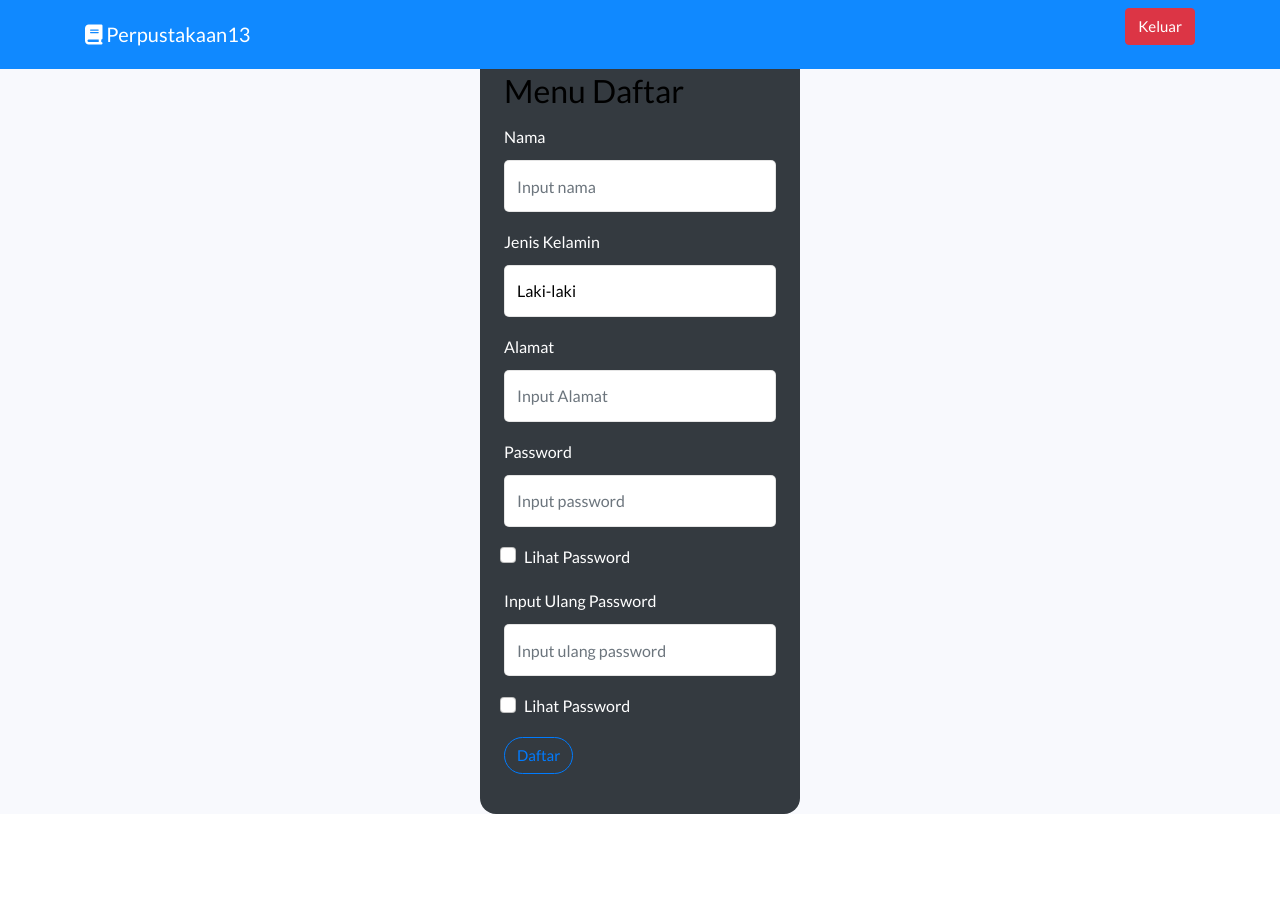
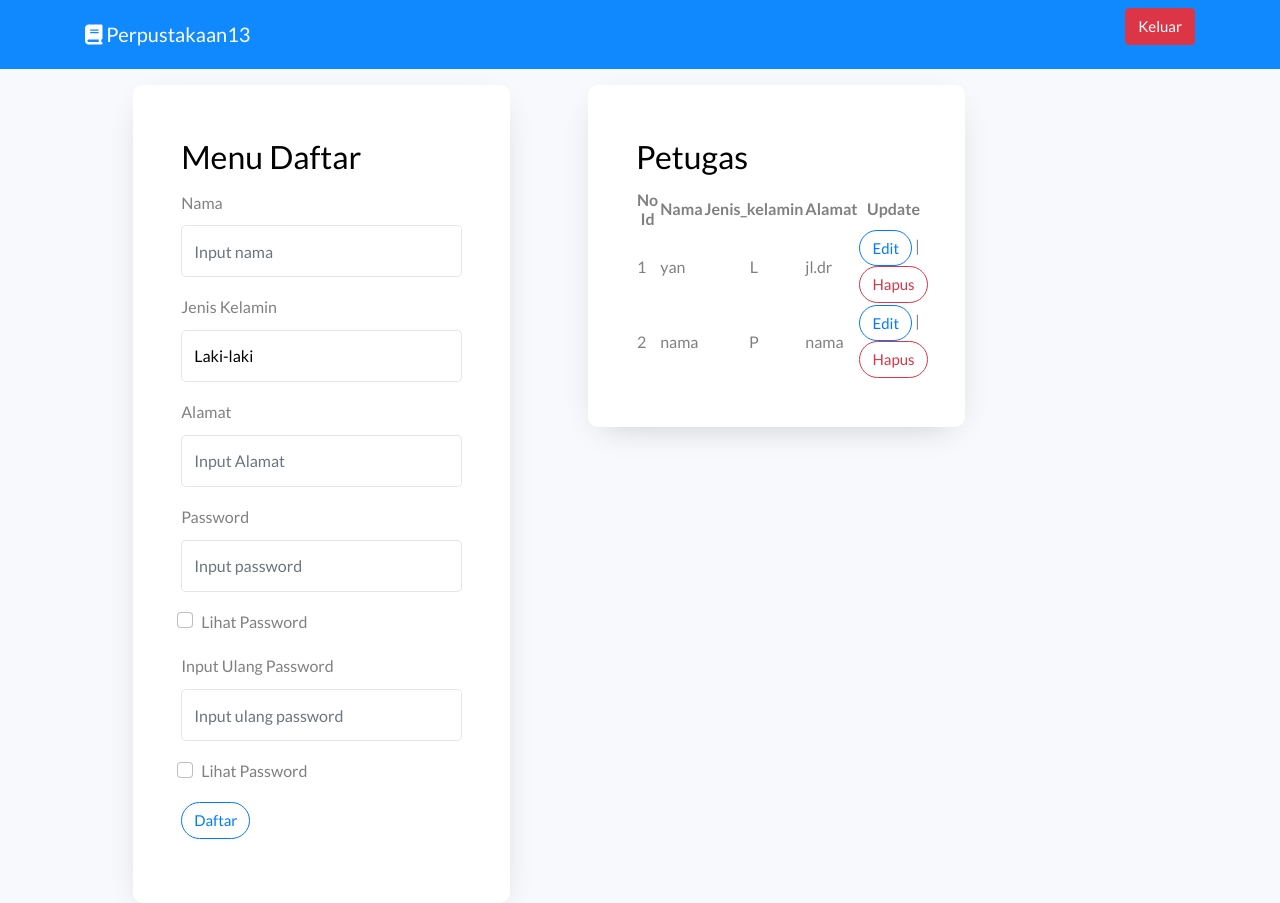
Before and after one commit to handimanny/kelompok13, a PHP site: page /daftar.php in a window 1280 px wide. Before the commit the page ends 814 px from the top, so only its background shows below. Run offline with PHP 8.4, Linux system fonts and the light colour scheme; data comes from the database, SQL or seed files in the repository.

Commit message:
update daftar

```diff
--- a/daftar.php
+++ b/daftar.php
@@ -45,8 +45,13 @@ session_start();
   </div>
 </nav>
 
-<div class="login-wrapper d-flex justify-content-center align-items-center" style="height: 90vh;">
-    <div class="input-wrapper p-4 w-25 bg-secondary rounded-4 bg-dark text-white">
+    <div class="row d-flex justify-content-center align-items-center mt-3">
+      <div class="col-xl-10">
+          <div class="row g-0">
+
+            <div class="col-lg-5">
+              <div class="login-wrap card-body p-md-5 mx-md-4">
+
               <form action="" method="POST">
                   <h2>Menu Daftar</h2>
                   <div class="mb-3">
@@ -120,9 +125,57 @@ $_POST['upassword'] = "";
           }
           }
           ?>
-            <!-- Anda sudah punya akun? <a href="index.php">Masuk</a> -->
               </form>
 
+              </div>
+            </div>
+
+            <div class="col-lg-5">
+              <div class="login-wrap card-body p-md-5 mx-md-4">
+<table>
+        <tbody>
+        <h2>Petugas</h2>
+          <tr>
+              <th class="text-center">No Id</th>
+              <th class="text-center">Nama</th>
+              <th class="text-center">Jenis_kelamin</th>
+              <th class="text-center">Alamat</th>
+              <th class="text-center">Update</th>
+          </tr>
+        </tbody>
+
+        <?php
+
+    if(isset($_GET['cari'])){
+      $cari = $_GET['cari'];
+      $result = mysqli_query($conn,"SELECT * FROM petugas WHERE nama LIKE '%".$cari."%'");
+    }else{
+      $result = mysqli_query($conn,"SELECT * FROM petugas");
+    }
+    $no =1;
+    while($data = mysqli_fetch_array($result)) {
+      ?>
+        <tbody>
+        <tr>
+            <td><?= $no ?></td>
+            <td><?= $data['1']?></td>
+            <td class="text-center"><?= $data['2']?></td>
+            <td><?= $data['3']?></td>
+            <td colspan="2">
+            <a href="#?nip=<?=$data['nip']?>" class="btn btn-outline-primary">Edit</a>
+            |
+            <a href="#?nip=<?=$data['nip']?>" class="btn btn-outline-danger">Hapus</a>
+            </td>
+        </tr>
+        </tbody>
+    <?php
+    $no++;
+      }
+      ?>
+</table>
+              </div>
+            </div>
+          </div>
         </div>
       </div>
 
```
Lines whose indentation alone changed are shown as unchanged.
